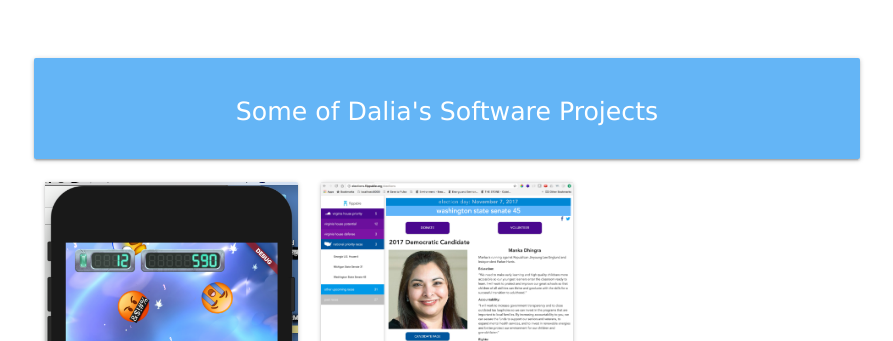
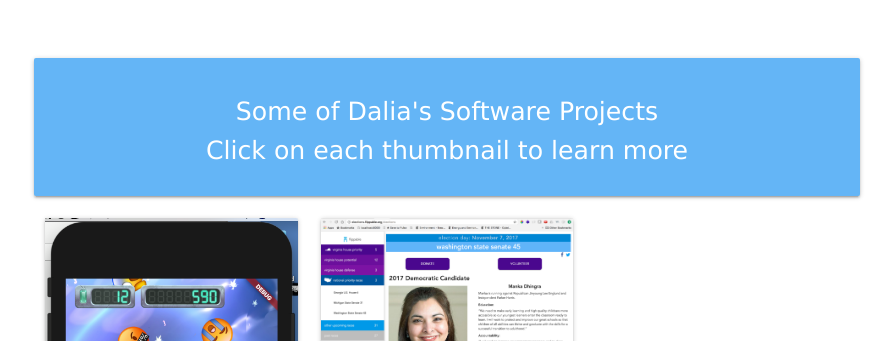
Before and after one commit to dnahol/daliathedev, a plain HTML site: page index.html in a window 1280 px wide. Shown: the top 341 px of the page, without its empty margins (193-1086 px from the left). Drawn offline with nearby package versions, Linux system fonts and the light colour scheme.

Commit message:
Update index.html

```diff
--- a/index.html
+++ b/index.html
@@ -27,6 +27,7 @@
   <div class="container">
     <div class="card-panel blue lighten-2">
       <span><h5 class="white-text center-align flow-text">Some of Dalia's Software Projects</h5></span>
+      <span><h6 class="white-text center-align flow-text">Click on each thumbnail to learn more</h6></span>
     </div>
     <div class="row">
       <div class="col s12 m6 l4">
```
